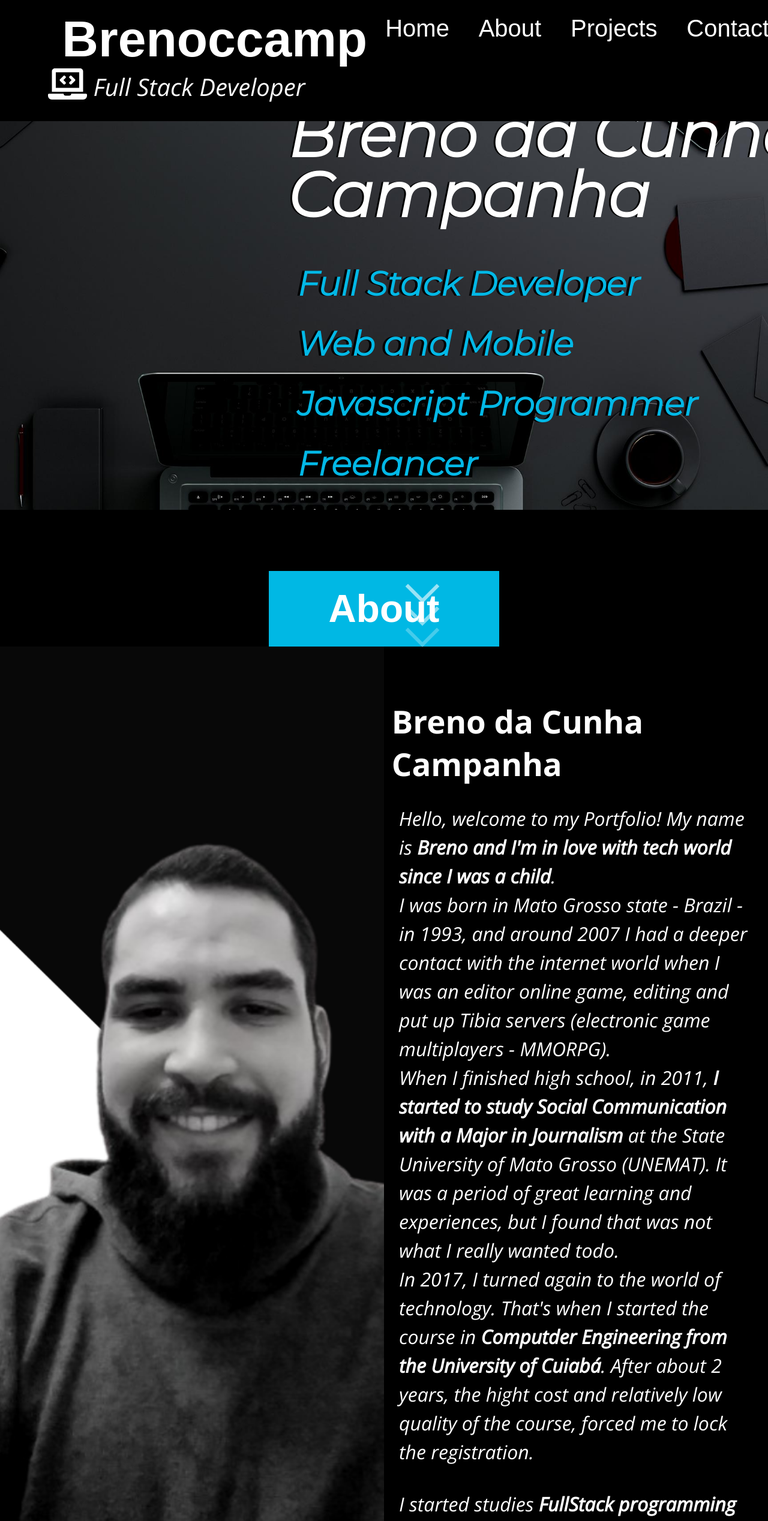
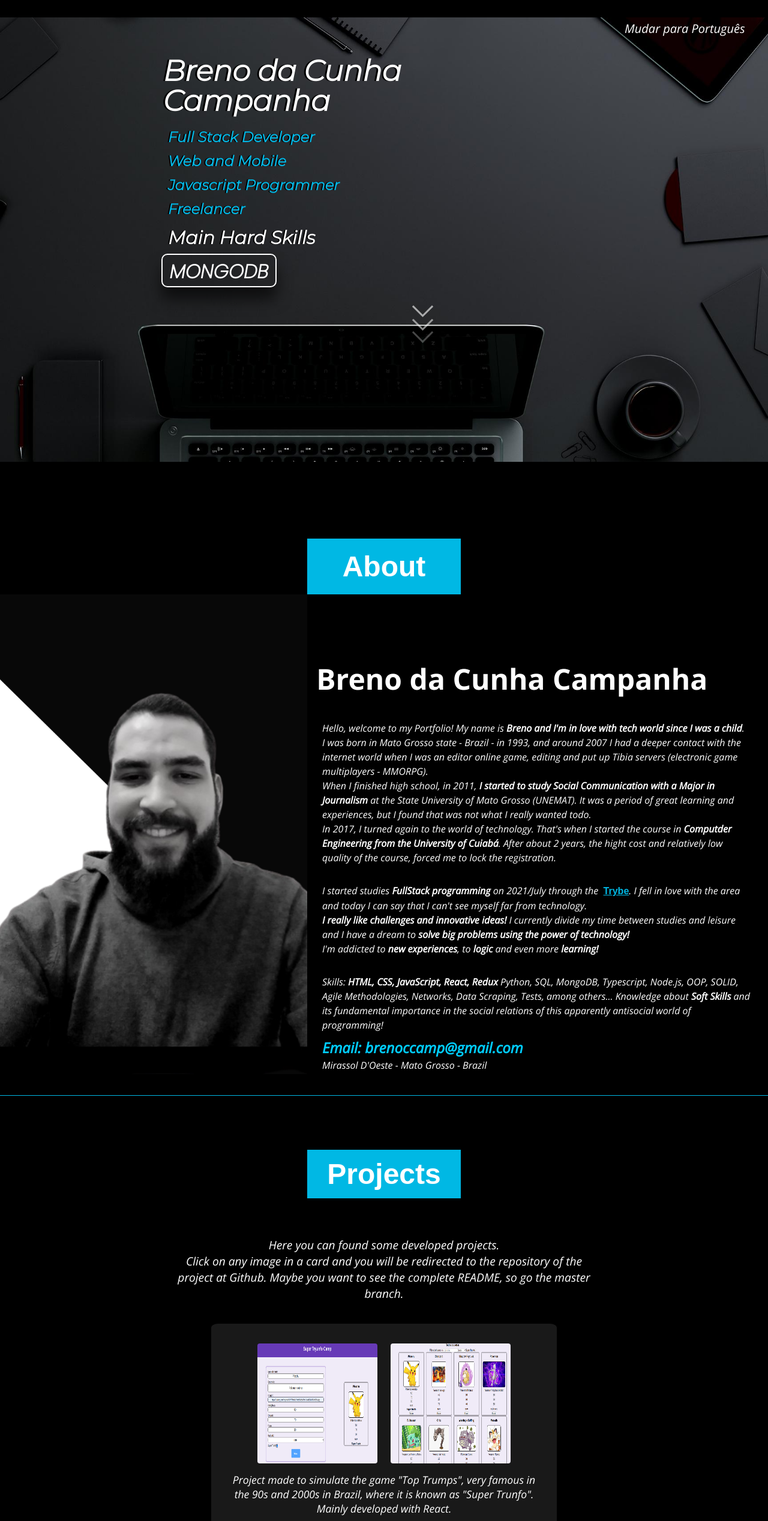
Before and after one commit to brenoccamp/brenoccamp.github.io, a React (Create React App) app in the folder updated-portfolio/: page / in a window 1280 px wide. Shown: the part 110-2646 px from the top of the page at 60% size. Built offline with nearby package versions, Linux system fonts and the light colour scheme.

Commit message:
refatored to zoom 100%

```diff
--- a/updated-portfolio/src/styles/about.css
+++ b/updated-portfolio/src/styles/about.css
@@ -215,7 +215,9 @@
     background-image: url(/src/images/Design\ sem\ nome3.png);
     background-position: center center;
     background-size: cover;
+    /* border-radius: 100%; */
     height: 100em;
+    /* margin-top: 13%; */
     width: 40em;
   }
 
@@ -223,6 +225,7 @@
     color: white;
     font-size: 3.3rem;
     font-weight: bolder;
+    /* font-family: Arial, Helvetica, sans-serif; */
     font-family: 'Segoe UI', Tahoma, Geneva, Verdana, sans-serif;
     margin: 14% 0% 0% 2%;
     text-align: start;
@@ -286,18 +289,18 @@
     color: white;
     background-color: #00b8e4;
     font-family: Arial, Helvetica, sans-serif;
-    font-size: 4rem;
+    font-size: 3rem;
     font-weight: bolder;
-    margin-top: 8%;
-    padding: 2%;
+    margin-top: 10%;
+    padding: 1.5%;
     text-align: center;
-    width: 30%;
+    width: 20%;
   }
 
   .photo-container {
     display: flex;
     justify-content: center;
-    width: 50%;
+    width: 40%;
   }
 
   .photo {
@@ -305,13 +308,13 @@
     background-image: url(/src/images/Design\ sem\ nome3.png);
     background-position: center center;
     background-size: cover;
-    height: 100em;
-    width: 70em;
+    height: 50em;
+    width: 35em;
   }
 
   .fullname-paragraph {
     color: white;
-    font-size: 3.3rem;
+    font-size: 3rem;
     font-weight: bolder;
     font-family: 'Segoe UI', Tahoma, Geneva, Verdana, sans-serif;
     margin: 14% 0% 0% 2%;
@@ -325,15 +328,15 @@
 
   .about-paragraph {
     color: white;
-    font-size: 2rem;
+    font-size: 1rem;
     font-weight: none;
     line-height: 1.5em;
-    margin-bottom: 3%;
+    margin-bottom: 1%;
     padding: 0px 25px 0px 25px;
   }
 
   .a-p2 {
-    margin-top: 6%;
+    margin-top: 4%;
   }
 
   .trybe-link {
@@ -341,7 +344,7 @@
   }
 
   .a-p3 {
-    margin-top: 6%;
+    margin-top: 4%;
   }
 
   .footer {
--- a/updated-portfolio/src/styles/contact.css
+++ b/updated-portfolio/src/styles/contact.css
@@ -212,19 +212,19 @@
     color: white;
     background-color: #00b8e4;
     font-family: Arial, Helvetica, sans-serif;
-    font-size: 3rem;
+    font-size: 2rem;
     font-weight: bolder;
-    margin-top: 10%;
-    padding: 2%;
+    margin-top: 8%;
+    padding: 1.5%;
     text-align: center;
-    width: 30%;
+    width: 15%;
   }
 
   .contact-pagraph {
     color: white;
-    font-size: 2.5rem;
+    font-size: 1.1em;
     line-height: 50px;
-    margin-top: 5%;
+    margin-top: 3%;
     padding: 0% 15%;
   }
 
@@ -237,14 +237,14 @@
 
   .icons-suggestion {
     color: white;
-    font-size: 2.2rem;
-    margin: 5% 0px 10px;
+    font-size: 1.5rem;
+    margin: 2% 0px 10px;
   }
 
   .icons {
-    height: 115px;
+    height: 50px;
     margin-top: 5%;
-    width: 115px;
+    width: 50px;
   }
 
   .linkedin {
@@ -252,7 +252,7 @@
   }
 
   .footer {
-    font-size: 2.2rem;
-    margin-top: 5%;
+    font-size: 1.5rem;
+    margin-top: 2%;
   }
 }
--- a/updated-portfolio/src/styles/footer.css
+++ b/updated-portfolio/src/styles/footer.css
@@ -220,17 +220,17 @@
     align-items: center;
     display: flex;
     flex-direction: column;
-    margin: 10% 0% 5%;
+    margin: 5% 0% 5%;
   }
 
   .copyright {
     color: white;
-    font-size: 2.5rem;
+    font-size: 1;
   }
 
   .back-to-top-text {
     color: white;
-    font-size: 2.5rem;
+    font-size: 1.5rem;
     font-weight: 700;
   }
 
@@ -245,13 +245,13 @@
 
   .back-to-top-container p {
     animation: top 2s infinite;
-    border-top: 8px solid #ffffff9c;
-    border-left: 8px solid #ffffff9c;
+    border-top: 4px solid #ffffff9c;
+    border-left: 4px solid #ffffff9c;
     display: block;
-    height: 40px;
+    height: 30px;
     margin: -8px;
     transform: rotate(45deg);
-    width: 40px;
+    width: 30px;
   }
 
   .back-to-top-container p:nth-child(2) {
--- a/updated-portfolio/src/styles/header.css
+++ b/updated-portfolio/src/styles/header.css
@@ -403,12 +403,10 @@
     background-color: black;
     color: white;
     display: flex;
-    font-size: 3.5rem;
+    font-size: 1.8rem;
     justify-content: space-between;
-    min-height: 15%;
-    padding: 0px;
+    min-height: 10%;
     position: fixed;
-    top: 0px;
     width: 100%;
     z-index: 10000;
   }
@@ -424,7 +422,7 @@
   }
 
   .paragraph-description {
-    font-size: 2.5rem;
+    font-size: 1.3rem;
   }
 
   .laptopCode-icon {
@@ -433,7 +431,7 @@
 
   .nav {
     display: flex;
-    margin-right: 100px;
+    margin-right: 80px;
     min-width: 50%;
   }
 
@@ -444,7 +442,7 @@
   }
 
   li {
-    font-size: 2.5rem;
+    font-size: 1.5rem;
     list-style: none;
   }
 
--- a/updated-portfolio/src/styles/home.css
+++ b/updated-portfolio/src/styles/home.css
@@ -554,7 +554,7 @@
     display: flex;
     flex-direction: column;
     height: 100vh;
-    margin-top: calc(10%);
+    margin-top: calc(5%);
     width: 100vw;
   }
 
@@ -566,14 +566,14 @@
     align-items: flex-end;
     display: flex;
     justify-content: flex-end;
-    margin: 3% 10% 0% 0%;
+    margin: 5% 10% 0% 0%;
     width: 100vw;
   }
 
   .set-language-anchor {
     color: white;
     cursor: pointer;
-    font-size: 40px;
+    font-size: 20px;
     margin-right: 3%;
   }
 
@@ -583,33 +583,33 @@
 
   .home-title {
     color: white;
-    font-size: 6.5rem;
+    font-size: 3rem;
     font-weight: 600;
-    line-height: 100px;
-    margin-left: calc(30%);
+    line-height: 50px;
+    margin-left: calc(17%);
     margin-top: calc(2%);
-    margin-bottom: calc(3%);
-    max-width: 70%;
+    margin-bottom: calc(1%);
+    max-width: 30%;
     text-shadow: -3px 0 black;
   }
 
   .home-paragraph {
     color: #03b8e6;
-    font-size: 3.5rem;
+    font-size: 1.5rem;
     font-weight: 600;
-    line-height: 100px;
-    margin-left: calc(31%);
-    text-shadow: -4px 0 black;
+    line-height: 40px;
+    margin-left: calc(17.5%);
+    text-shadow: -2px 0 black;
   }
 
   .skills-paragraph {
     color: white;
-    font-size: 3rem;
+    font-size: 1.9rem;
     font-weight: 600;
     line-height: 40px;
-    margin-left: calc(31%);
-    margin-top: calc(2%);
-    text-shadow: -5px 0 black;
+    margin-left: calc(17.5%);
+    margin-top: calc(0.5%);
+    text-shadow: -2px 0 black;
   }
 
   .skills-container {
@@ -622,9 +622,9 @@
     display: flex;
     flex-direction: column;
     font-weight: bolder;
-    height: 6%;
-    margin-left: calc(18%);
-    margin-top: calc(1%);
+    height: 7%;
+    margin-left: calc(21%);
+    margin-top: calc(0.5%);
     max-width: 15%;
     overflow: hidden;
   }
@@ -633,9 +633,9 @@
     animation: spin_skills 10s infinite;
     display: block;
     font-family: "Poppins", sans-serif;
-    font-size: 3rem;
+    font-size: 2rem;
     font-weight: bolder;
-    padding-top: calc(3%);
+    padding-top: calc(2%);
   }
 
   @keyframes spin_skills {
@@ -689,20 +689,20 @@
   .advance-text-container {
     display: flex;
     justify-content: center;
-    margin-top: 3%;
+    margin-top: 1%;
     padding-left: 10%;
     width: 100%;
   }
 
   .advance-text-container p {
     animation: scroll 2s infinite;
-    border-bottom: 6.5px solid #ffffff9c;
-    border-right: 6.5px solid #ffffff9c;
+    border-bottom: 3px solid #ffffff9c;
+    border-right: 3px solid #ffffff9c;
     display: block;
-    height: 40px;
+    height: 25px;
     margin: -8px;
     transform: rotate(45deg);
-    width: 40px;
+    width: 25px;
   }
 
   .advance-text-container p:nth-child(2) {
--- a/updated-portfolio/src/styles/projects.css
+++ b/updated-portfolio/src/styles/projects.css
@@ -289,19 +289,19 @@
   .projects-title-container {
     display: flex;
     justify-content: center;
-    width: 100em;
+    width: 100vw;
   }
 
   .projects-title {
     color: white;
     background-color: #00b8e4;
     font-family: Arial, Helvetica, sans-serif;
-    font-size: 4rem;
+    font-size: 3rem;
     font-weight: bolder;
-    margin-top: 8%;
-    padding: 3%;
+    margin-top: 7%;
+    padding: 1%;
     text-align: center;
-    width: 45%;
+    width: 20%;
   }
 
   .section-description-container {
@@ -311,10 +311,10 @@
   }
 
   .description-paragraph {
-    color: rgba(255, 255, 255, 0.856);
-    font-size: 2rem;
-    font-weight: 600;
-    padding: 0% 10%;
+    color: rgb(255, 255, 255);
+    font-size: 1.2rem;
+    font-weight: 500;
+    padding: 0% 20%;
   }
 
   .projects-container {
@@ -322,7 +322,7 @@
     display: flex;
     flex-wrap: wrap;
     justify-content: center;
-    margin: 3% 0% 5%;
+    margin: 2% 0% 5%;
     padding: 0% 5%;
     width: 100%;
   }
@@ -333,28 +333,28 @@
     color: white;
     display: flex;
     flex-direction: column;
-    margin: 3% 2%;
+    margin: 1% 1%;
     padding: 2%;
-    width: 70%;
+    width: 50%;
     text-align: center;
   }
 
   img {
     border-radius: 2%;
-    height: 210px;
+    height: 200px;
     margin: 2%;
-    width: 210px;
+    width: 200px;
   }
 
   .more-information-paragraph {
     color: white;
-    font-size: 2.3rem;
+    font-size: 1.3rem;
     margin-bottom: 10%;
     padding: 0% 10%;
   }
 
   .paragraph {
-    font-size: 2rem;
+    font-size: 1.1rem;
   }
 
   .github-link {
```
